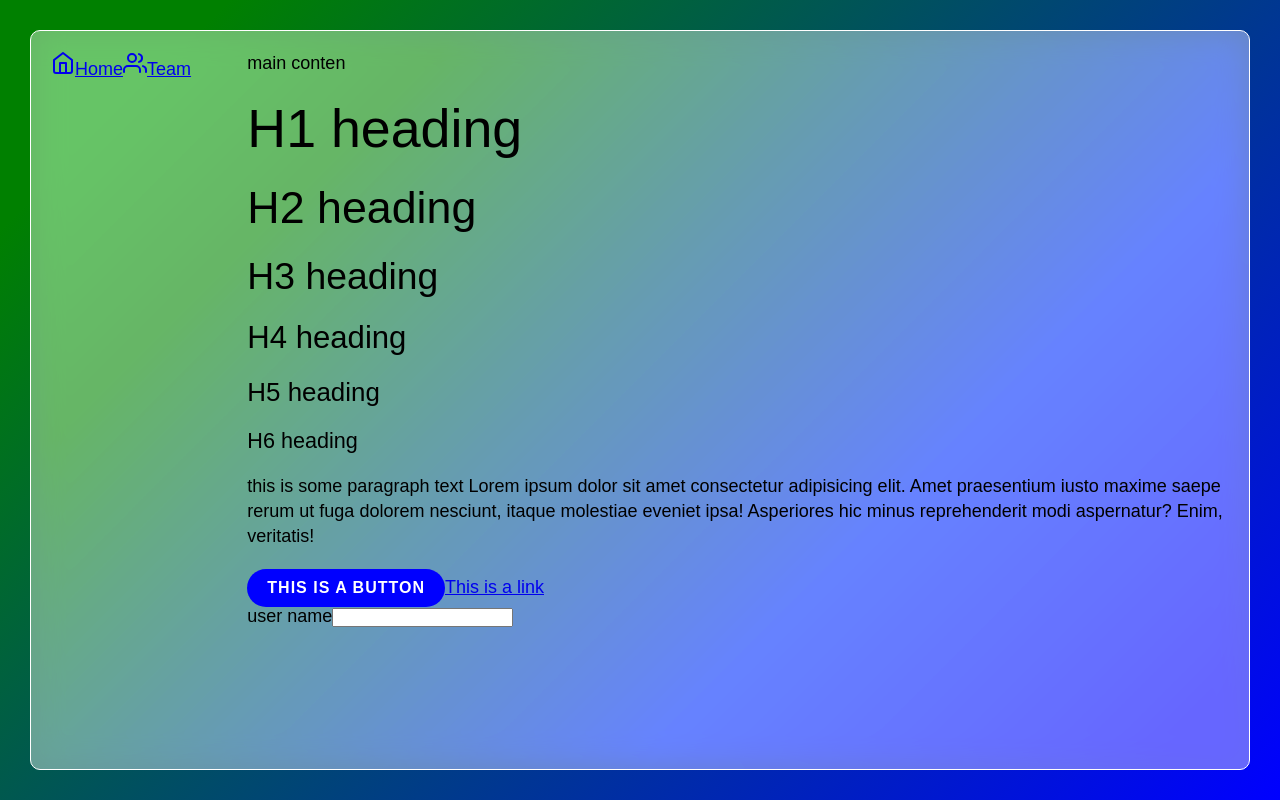
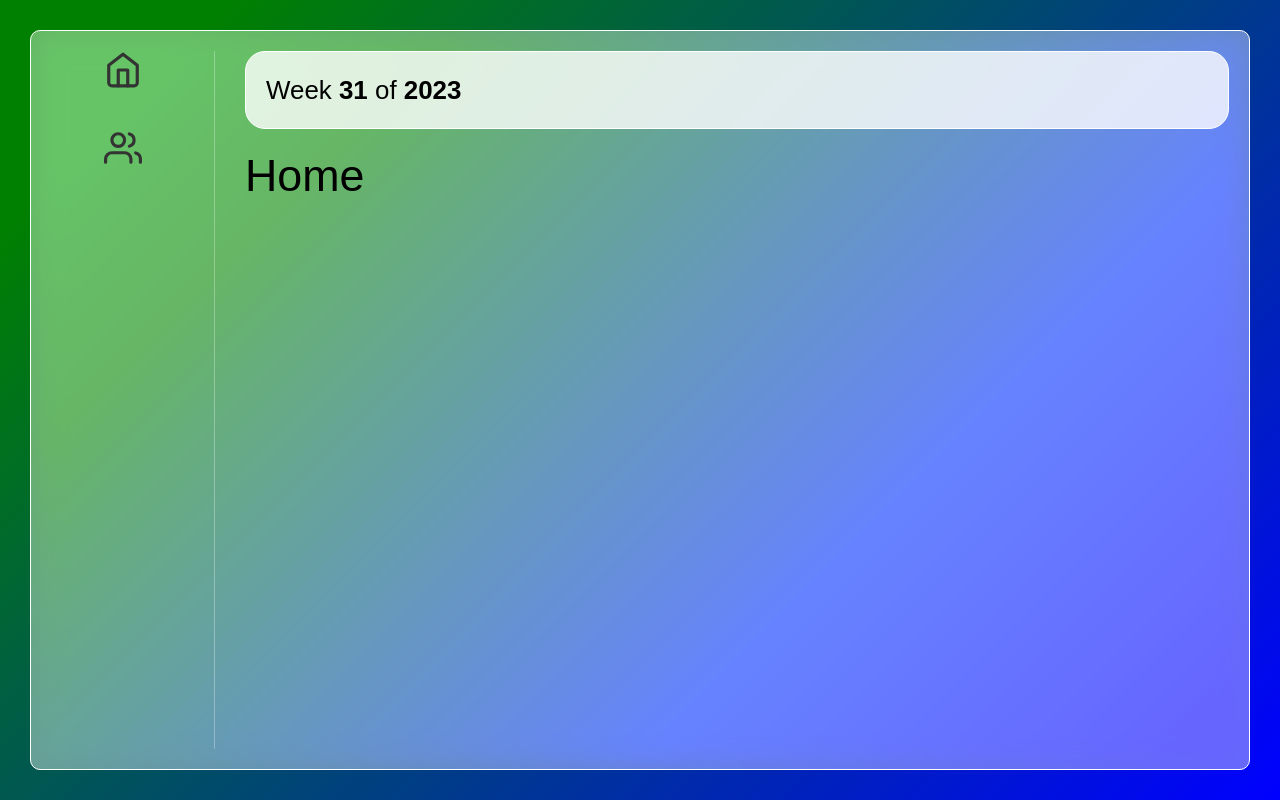
Before and after one commit to atolaini/team-task, a Next.js app: page / in a window 1280 px wide. Built offline with nearby package versions, Linux system fonts and the light colour scheme; a web font is replaced by a local one.

Commit message:
working on week number

```diff
--- a/app/layout.tsx
+++ b/app/layout.tsx
@@ -4,8 +4,11 @@ import type { Metadata } from 'next';
 import { Bai_Jamjuree } from 'next/font/google';
 
 import '../styles/core/global.scss';
+import classes from '../styles/layout.module.scss';
+
 import Pane from '@/components/layout/pane';
 import SideBar from '@/components/sidebar/sidebar';
+import CurrentWeek from '@/components/ui/current-week';
 
 const bai_jamjuree = Bai_Jamjuree({
   weight: ['400', '600'],
@@ -29,8 +32,8 @@ export default function RootLayout({
           <aside>
             <SideBar />
           </aside>
-          <main>
-            <p>main conten</p>
+          <main className={classes.mainContent}>
+            <CurrentWeek />
             {children}
           </main>
         </Pane>
--- a/app/page.tsx
+++ b/app/page.tsx
@@ -5,21 +5,7 @@ import Link from 'next/link';
 export default function Home() {
   return (
     <div>
-      <h1>H1 heading</h1>
-      <h2>H2 heading</h2>
-      <h3>H3 heading</h3>
-      <h4>H4 heading</h4>
-      <h5>H5 heading</h5>
-      <h6>H6 heading</h6>
-      <p>
-        this is some paragraph text Lorem ipsum dolor sit amet consectetur
-        adipisicing elit. Amet praesentium iusto maxime saepe rerum ut fuga
-        dolorem nesciunt, itaque molestiae eveniet ipsa! Asperiores hic minus
-        reprehenderit modi aspernatur? Enim, veritatis!
-      </p>
-      <Button btnTxt='This is a button' />
-      <Link href='/'>This is a link</Link>
-      <Form />
+      <h2>Home</h2>
     </div>
   );
 }
--- a/components/sidebar/sidebar.tsx
+++ b/components/sidebar/sidebar.tsx
@@ -1,32 +1,47 @@
 import { Home, Users } from 'react-feather';
 import Link from 'next/link';
+
+import classes from '../../styles/sidebar.module.scss';
 
 const SideBar = () => {
   const nodes = [
     {
-      icon: <Home />,
+      icon: (
+        <Home
+          color='#333'
+          size={38}
+        />
+      ),
       href: '/',
       label: 'Home',
     },
     {
-      icon: <Users />,
+      icon: (
+        <Users
+          color='#333'
+          size={38}
+        />
+      ),
       href: '/team',
       label: 'Team',
     },
   ];
 
   return (
+    <nav className={classes.sideBar}>
       <ul>
         {nodes.map((node) => (
           <Link
             href={node.href}
             key={node.label}
+            className={classes.linkContainer}
           >
             {node.icon}
-          {node.label}
+            <span>{node.label}</span>
           </Link>
         ))}
       </ul>
+    </nav>
   );
 };
 
--- /dev/null
+++ b/components/ui/card.tsx
@@ -0,0 +1,8 @@
+import classes from '../../styles/card.module.scss';
+import { Generics } from '@/lib/interfaces';
+
+const Card = ({ children }: Generics) => {
+  return <div className={classes.card}>{children}</div>;
+};
+
+export default Card;
--- /dev/null
+++ b/components/ui/current-week.tsx
@@ -0,0 +1,22 @@
+import Card from './card';
+
+import classes from '../../styles/current-week.module.scss';
+
+const CurrentWeek = () => {
+  const currentDate = new Date();
+  const startDate = new Date(currentDate.getFullYear(), 0, 1);
+  const days = Math.floor((currentDate - startDate) / (24 * 60 * 60 * 1000));
+  const currentYear = currentDate.getFullYear();
+
+  const weekNumber = Math.ceil(days / 7);
+
+  return (
+    <Card>
+      <p className={classes.currentWeek}>
+        Week <span>{weekNumber}</span> of <span>{currentYear}</span>
+      </p>
+    </Card>
+  );
+};
+
+export default CurrentWeek;
--- /dev/null
+++ b/lib/interfaces.tsx
@@ -0,0 +1,3 @@
+export interface Generics {
+  children: React.ReactNode;
+}
--- /dev/null
+++ b/styles/card.module.scss
@@ -0,0 +1,6 @@
+.card {
+  padding: 2rem;
+  border-radius: 2rem;
+  background-color: rgba($color: #fff, $alpha: 0.8);
+  border: 1px solid var(--color-white);
+}
--- a/styles/core/global.scss
+++ b/styles/core/global.scss
@@ -4,6 +4,7 @@
   --color-white: #fff;
   --color-blue50: #0000ff80;
   --color-blue: #0000ff;
+  --color-grey: #f7f7f7;
   --graditent: linear-gradient(
     -45deg,
     rgba(0, 0, 255, 1) 0%,
@@ -57,7 +58,7 @@ h5,
 h6 {
   font-weight: 400;
   line-height: 1.2;
-  margin: 2rem 0;
+  margin-bottom: 2rem;
 }
 
 p {
--- /dev/null
+++ b/styles/current-week.module.scss
@@ -0,0 +1,8 @@
+.currentWeek {
+  font-size: var(--h5-size);
+  margin-bottom: 0;
+
+  span {
+    font-weight: 700;
+  }
+}
--- a/styles/layout.module.scss
+++ b/styles/layout.module.scss
@@ -7,12 +7,19 @@
   padding: 2rem;
   display: flex;
   flex-flow: row wrap;
+  gap: 3rem;
 
   aside {
     flex: 1;
   }
 
   main {
-    flex: 5;
+    flex: 6;
   }
 }
+
+.mainContent {
+  display: flex;
+  flex-flow: column;
+  gap: 2rem;
+}
--- a/styles/sidebar.module.scss
+++ b/styles/sidebar.module.scss
@@ -1,3 +1,61 @@
-.side-bar {
-  border-right: 1px solid $white;
+.sideBar {
+  height: 100%;
+  position: relative;
+  padding-right: 2rem;
+
+  &::before {
+    content: '';
+    height: 100%;
+    width: 1px;
+    background-color: var(--color-white);
+    opacity: 0.3;
+    position: absolute;
+    top: 0;
+    right: 0;
+  }
+
+  ul {
+    display: flex;
+    flex-flow: column;
+    align-items: center;
+  }
+
+  .linkContainer {
+    display: grid;
+    grid-template-columns: 1fr;
+    grid-template-rows: 1fr;
+    align-items: end;
+    justify-items: center;
+    text-decoration: none;
+    margin-bottom: 4rem;
+
+    &:hover {
+      svg {
+        transform: translateY(-1rem);
+      }
+
+      span {
+        opacity: 1;
+        transform: translateY(1.8rem);
+        text-align: center;
+      }
+    }
+
+    > * {
+      grid-row: 1;
+      grid-column: 1;
+    }
+
+    svg {
+      transition: var(--transition);
+      transform: translateY(0);
+    }
+
+    span {
+      color: var(--color-black);
+      font-weight: 700;
+      opacity: 0;
+      transition: var(--transition);
+    }
+  }
 }
```
Lines whose indentation alone changed are shown as unchanged.
